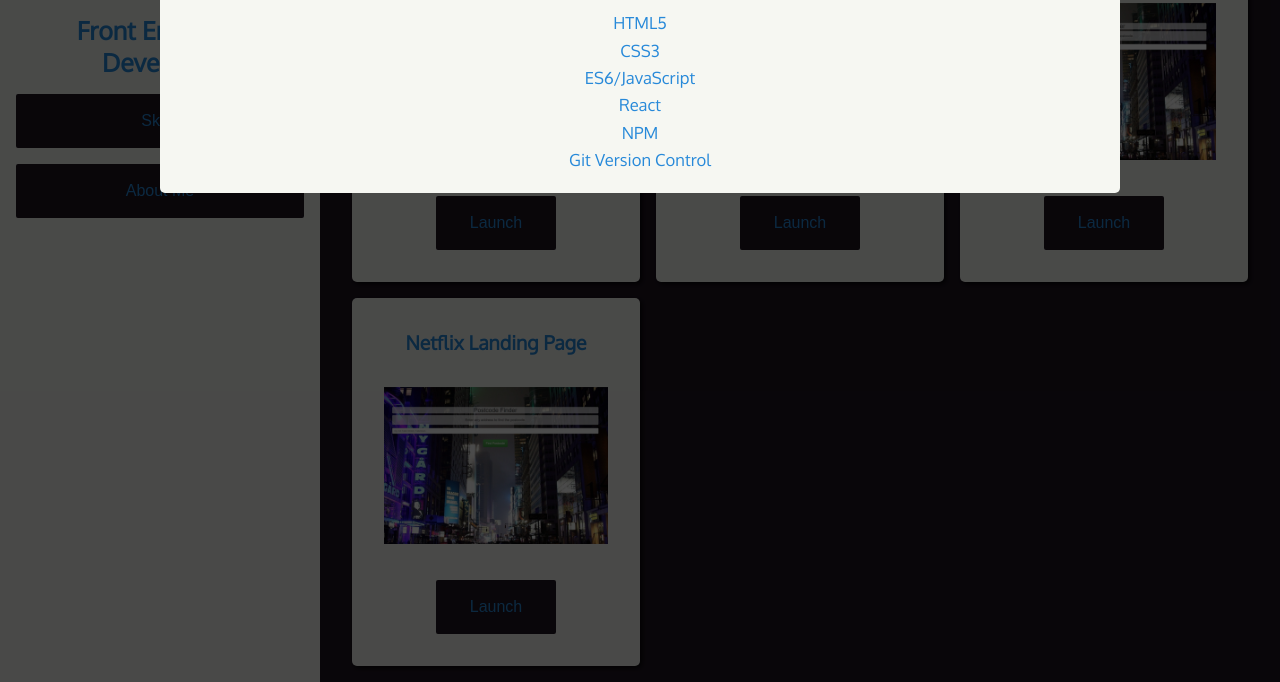
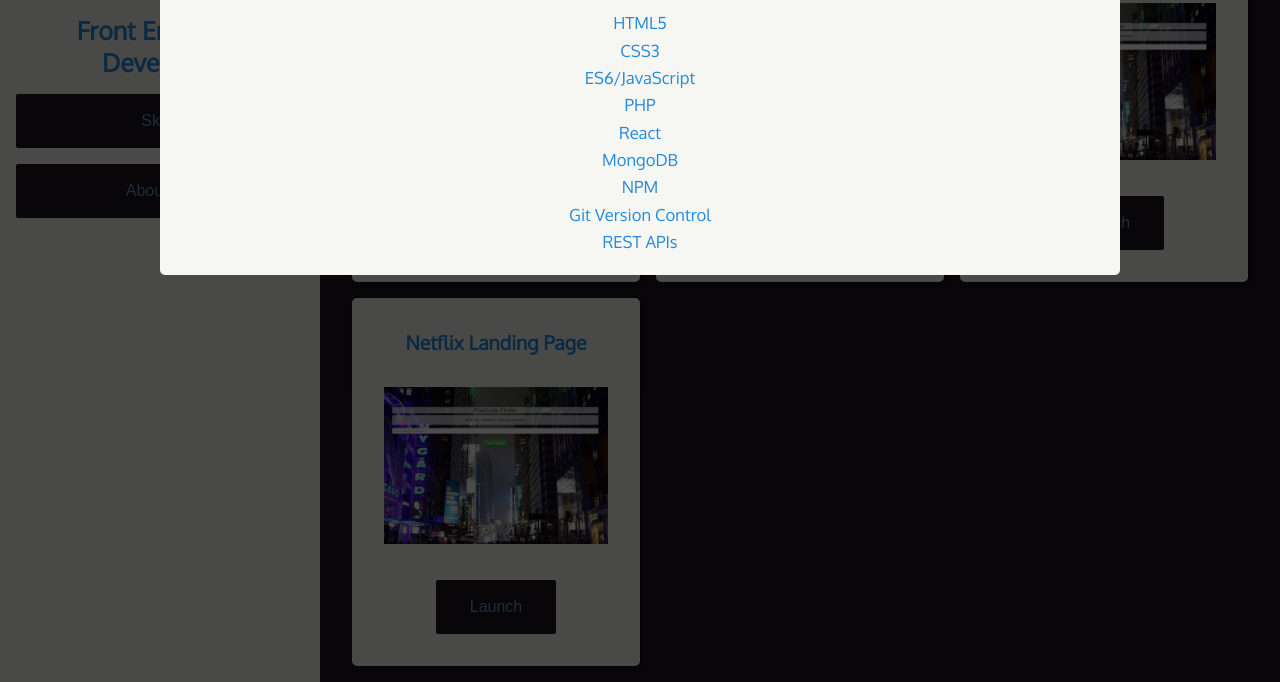
Before and after one commit to samomatik/samomatik.github.io, a plain HTML site: page index.html in a window 1280 px wide. Both pictures are taken after a click on the button "Skills". Shown: the part 118-800 px from the top of the page. Drawn offline with Linux system fonts and the light colour scheme.

Commit message:
Added skills and modified some css

```diff
--- a/css/style.css
+++ b/css/style.css
@@ -87,7 +87,7 @@ body {
 .btn {
     margin-top: 1rem;
     padding: 1rem 2rem;
-    color: var(--main-color);
+    color: var(--light-accent);
     background-color: var(--dark-shade);
     border: 2px solid var(--dark-shade);
     border-radius: 2px;
--- a/index.html
+++ b/index.html
@@ -49,9 +49,12 @@
                 <li>HTML5</li>
                 <li>CSS3</li>
                 <li>ES6/JavaScript</li>
+                <li>PHP</li>
                 <li>React</li>
+                <li>MongoDB</li>
                 <li>NPM</li>
                 <li>Git Version Control</li>
+                <li>REST APIs</li>
             </ul>
         </div>
     </div>
```
